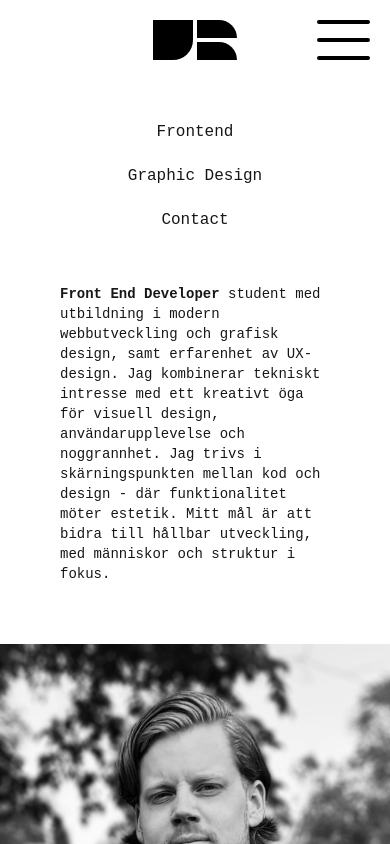
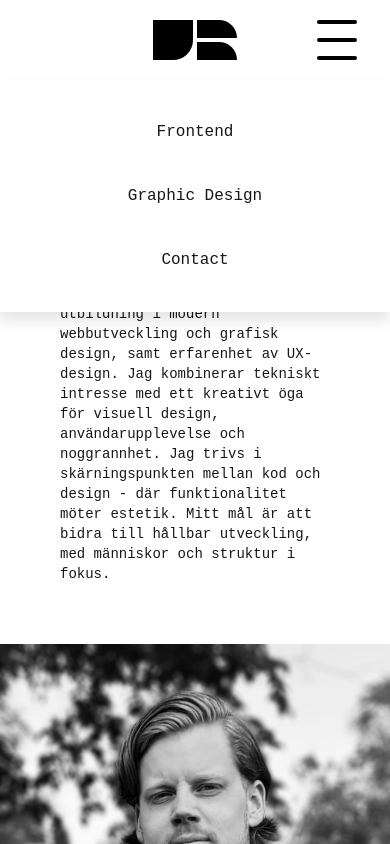
Before and after one commit to jesperringhog/the-portfolio, a Next.js app: page / in a window 390 px wide. Both pictures are taken after a click on the button 343 px from the left and 40 px from the top of the page. Shown: the top 844 px of the page. Built offline with nearby package versions, Linux system fonts and the light colour scheme.

Commit message:
finished responsive design for now

```diff
--- a/app/components/footer/Footer.tsx
+++ b/app/components/footer/Footer.tsx
@@ -2,8 +2,9 @@ import { FaEnvelope, FaGithub, FaLinkedin } from "react-icons/fa";
 import { IconComponent } from "./Icon";
 
 export const Footer = () => (
-    <footer id="contact" className="flex justify-center items-center h-20 bg-white xl:[clip-path:polygon(0%_100%,100%_100%,95%_0%,5%_0%)]">
-      <div className="flex gap-20">
+    <footer id="contact" className="flex justify-end md:justify-center items-center h-20 bg-white xl:[clip-path:polygon(0%_100%,100%_100%,95%_0%,5%_0%)]">
+      <div className="flex gap-7 md:gap-20">
+        <div className="flex-1 md:hidden"></div>
         <IconComponent href="https://github.com/jesperringhog" reactIcon={FaGithub} />
         <IconComponent href="https://www.linkedin.com/in/jesper-ringh%C3%B6g-649104125/" reactIcon={FaLinkedin} />
         <IconComponent href="mailto:jesper.ringhog@gmail.com" reactIcon={FaEnvelope} />
--- a/app/components/gdProjects/GdPngs.tsx
+++ b/app/components/gdProjects/GdPngs.tsx
@@ -12,7 +12,7 @@ export const GdPngs = ({pngs}: GdPngsProps) => (
       <img
         key={i}
         src={p.src}
-        className="w-full h-auto hover:scale-105 hover:drop-shadow-xl duration-150 rounded-xl"
+        className="w-full h-auto hover:scale-105 hover:drop-shadow-xl transition-all duration-300 rounded-xl"
       />
     ))}
   </div>
--- a/app/components/gdProjects/GdSvgs.tsx
+++ b/app/components/gdProjects/GdSvgs.tsx
@@ -15,7 +15,10 @@ export const GdSvgs = ({svgs, containerClass, logoClass}: GdSvgsProps) => {
       {svgs.map((Logo, i) => (
         <Logo
           key={i}
-          className={`w-full h-auto rounded-xl p-6 hover:scale-105 bg-white hover:bg-black hover:text-white duration-150 ${logoClass}`}
+          className={`w-full h-auto rounded-xl p-6 hover:scale-105
+            bg-white hover:bg-black hover:text-white hover:drop-shadow-xl
+            transition-all duration-300
+            ${logoClass}`}
         />
       ))}
     </div>
--- a/app/components/header/DropDownBtn.tsx
+++ b/app/components/header/DropDownBtn.tsx
@@ -10,20 +10,20 @@ type DropDownBtnProps = {
 };
 
 export const DropDownBtn = ({ open, openMenu }: DropDownBtnProps) => (
+  <div className="h-full flex flex-1 items-center xl:hidden">
     <button
-      className="h-full flex-1 cursor-pointer xl:hidden"
+      className={`w-10 ${open ? "h-full" : "h-5"} cursor-pointer xl:hidden transition-all duration-300 ease-in-out`}
       onClick={() => {
         openMenu(!open);
       }}
     >
       <div
-        className={`h-full flex flex-col justify-between duration-150 ${
-          open ? "" : ""
-        }`}
+        className="h-full flex flex-col justify-between duration-150"
       >
         <div className="h-1 bg-black rounded-full"></div>
         <div className="h-1 bg-black rounded-full"></div>
         <div className="h-1 bg-black rounded-full"></div>
       </div>
     </button>
+  </div>
 );
--- a/app/components/header/DropDownMenu.tsx
+++ b/app/components/header/DropDownMenu.tsx
@@ -1,27 +1,31 @@
 "use client";
 
 import Link from "next/link";
+import { DropDownNavBtn } from "./DropDownNavBtn";
 
 type DropDownMenuProps = {
-  openMenu: boolean;
+  open: boolean;
+  openMenu: (open: boolean) => void;
 };
 
-export const DropDownMenu = ({ openMenu }: DropDownMenuProps) => {
-  return (
-    openMenu && (
-      <div className="flex justify-center">
-        <ul className="w-full flex flex-col items-center gap-5 bg-white p-10 absolute top-20 xl:hidden">
-          <li className="hover:font-bold">
-            <Link href={"/frontend"}>Frontend</Link>
-          </li>
-          <li className="hover:font-bold">
-            <Link href={"/graphicdesign"}>Graphic Design</Link>
-          </li>
-          <li className="hover:font-bold">
-            <Link href={"/contact"}>Contact</Link>
-          </li>
-        </ul>
-      </div>
-    )
-  );
-};
+export const DropDownMenu = ({ open, openMenu }: DropDownMenuProps) => (
+  <div className="flex justify-center xl:hidden">
+    <ul onClick={(e) => {
+      const target = e.target as HTMLElement;
+
+      target.closest("li") ? openMenu(!open) : "";
+    }}
+      className={`w-full flex flex-col items-center gap-10 bg-white p-10 drop-shadow-xl
+        absolute top-20 transition-all duration-300 ease-in-out z-100
+          ${
+            open
+              ? "opacity-100 translate-y-0"
+              : "opacity-0 -translate-y-2 pointer-events-none"
+          }`}
+    >
+          <DropDownNavBtn href="/frontend">Frontend</DropDownNavBtn>
+          <DropDownNavBtn href="/graphicdesign">Graphic Design</DropDownNavBtn>
+          <DropDownNavBtn href="/contact">Contact</DropDownNavBtn>
+    </ul>
+  </div>
+);
--- /dev/null
+++ b/app/components/header/DropDownNavBtn.tsx
@@ -0,0 +1,20 @@
+import Link from "next/link";
+import React from "react";
+
+type DropDownNavBtnProps = {
+  href: string;
+  children: React.ReactNode;
+};
+
+export const DropDownNavBtn = ({ href, children }: DropDownNavBtnProps) => (
+  <li>
+    <Link
+      href={href}
+      className="px-10 py-4 rounded-[0%] focus:rounded-[100]
+    hover:bg-black hover:text-white hover:font-bold
+    transition-all duration-300 ease-in-out"
+    >
+      {children}
+    </Link>
+  </li>
+);
--- a/app/components/header/Header.tsx
+++ b/app/components/header/Header.tsx
@@ -13,33 +13,31 @@ export const Header = () => {
 
   return (
     <>
-      <header className="h-20 p-5 bg-white xl:[clip-path:polygon(0%_0%,100%_0%,95%_100%,5%_100%)]">
+      <header className="w-full h-20 p-5 bg-white xl:[clip-path:polygon(0%_0%,100%_0%,95%_100%,5%_100%)] fixed">
         <nav className="w-full h-full flex gap-20 justify-center items-center max-h-10">
-          <div className="flex-1">
-          </div>
+          <div className="flex-1"></div>
           <NavBtn
             href="/frontend"
             children="Frontend"
-            activeClass="rounded-full cursor-default"
-            defaultClass="focus:rounded-l-full"
+            activeClass="rounded-[100] cursor-default"
+            defaultClass="focus:rounded-l-[100]"
           />
           <JrLogo />
           <NavBtn
             href="/graphicdesign"
             children="Graphic Design"
-            activeClass="rounded-full hover:rounded-none"
-            defaultClass="focus:rounded-r-full"
+            activeClass="rounded-[100] hover:rounded-[0%] focus:rounded-l-[100]"
+            defaultClass="focus:rounded-r-[100]"
           />
           <NavBtn
             href="/contact"
             children="Contact"
-            defaultClass="focus:rounded-l-full"
+            defaultClass="focus:rounded-l-[100]"
           />
           <DropDownBtn open={open} openMenu={openMenu} />
-          {/* <div className="flex-1"></div> */}
         </nav>
       </header>
-      <DropDownMenu openMenu={open} />
+      <DropDownMenu open={open} openMenu={openMenu} />
     </>
   );
 };
--- a/app/components/header/JrLogo.tsx
+++ b/app/components/header/JrLogo.tsx
@@ -8,7 +8,7 @@ type RCompomentProps = {
 const RCompoment = ({ isHome }: RCompomentProps) => (
   <div
     className={`w-10 h-4.5 bg-black ${
-      isHome ? "rounded-tr-full" : "rounded-none hover:rounded-tr-full duration-300 ease-in-out"
+      isHome ? "rounded-tr-full" : "rounded-[0%] hover:rounded-tr-[100] transition-all duration-300 ease-in-out"
     }`}
   ></div>
 );
@@ -27,7 +27,7 @@ export const JrLogo = () => {
       >
         <div
           className={`w-10 h-10 bg-black ${
-            isHome ? "rounded-br-[50%]" : "rounded-none hover:rounded-br-[50%] duration-300 ease-in-out"
+            isHome ? "rounded-br-[50%]" : "rounded-[0%] hover:rounded-br-[50%] transition-all duration-300 ease-in-out"
           }`}
         ></div>
         <div className="flex flex-col gap-1">
--- a/app/components/header/NavBtn.tsx
+++ b/app/components/header/NavBtn.tsx
@@ -23,7 +23,7 @@ export const NavBtn = ({
     <Link
       href={href}
       className={`hidden xl:flex flex-1 justify-center items-center h-10
-      duration-300 ease-in-out ${
+      rounded-[0%] transition-all duration-300 ease-in-out ${
         isActive
           ? `bg-black text-white font-medium ${activeClass}`
           : `hover:bg-black hover:text-white hover:font-medium ${defaultClass}`
--- a/app/frontend/page.tsx
+++ b/app/frontend/page.tsx
@@ -9,7 +9,8 @@ export default function Frontend() {
   return (
     <section className="h-full flex flex-col md:flex-row justify-center gap-10 p-10">
       {feProjects.map((p, i) => (
-          <div key={i} className="flex flex-col flex-1 hover:scale-101 transition-transform">
+          <div key={i} className="flex flex-col flex-1 hover:scale-101 hover:drop-shadow-xl
+          transition-all duration-300">
             <div className="flex justify-center bg-white p-3 rounded-t-xl">
               <p className="text-black">{p.title}</p>
             </div>
--- a/app/layout.tsx
+++ b/app/layout.tsx
@@ -30,7 +30,7 @@ export default function RootLayout({
     <html lang="en" className={`h-full antialiased`}>
       <body className="h-full flex flex-col">
         <Header />
-        <div className="flex flex-col flex-1 font-sans dark:bg-black">
+        <div className="flex flex-col flex-1 font-sans dark:bg-black mt-20">
           <main className="flex-1 xl:mx-[5%] bg-[#e2e2e2] dark:bg-black sm:items-start">
             {children}
           </main>
--- a/app/page.tsx
+++ b/app/page.tsx
@@ -8,18 +8,18 @@ export default function Home() {
         <h1 className="text-4xl font-medium">Portfolio</h1>
       </div>
       <div
-        className="xl:h-90 flex flex-col-reverse md:flex-row-reverse
-      justify-center items-center md:items-start md:gap-10 xl:gap-0 md:mx-10"
+        className="xl:max-h-80 flex flex-col-reverse md:flex-row-reverse
+      justify-center items-center md:gap-10 xl:gap-0 md:mx-20 xl:mx-10"
       >
         <img
           src="profilbild.jpg"
           alt="Jesper Ringhög"
           className="h-full w-auto md:h-70 xl:h-full
-          rounded-b-xl md:rounded-full xl:rounded-l-none xl:rounded-r-xl"
+          md:rounded-full xl:rounded-l-none xl:rounded-r-xl"
         />
         <div
           className="h-full bg-white p-15 md:p-20
-        rounded-t-xl md:rounded-xl xl:rounded-r-none xl:rounded-l-xl"
+        md:rounded-xl xl:rounded-r-none xl:rounded-l-xl"
         >
           <p className="text-sm md:text-base">
             <strong>Front End Developer</strong> student med utbildning i modern
```
